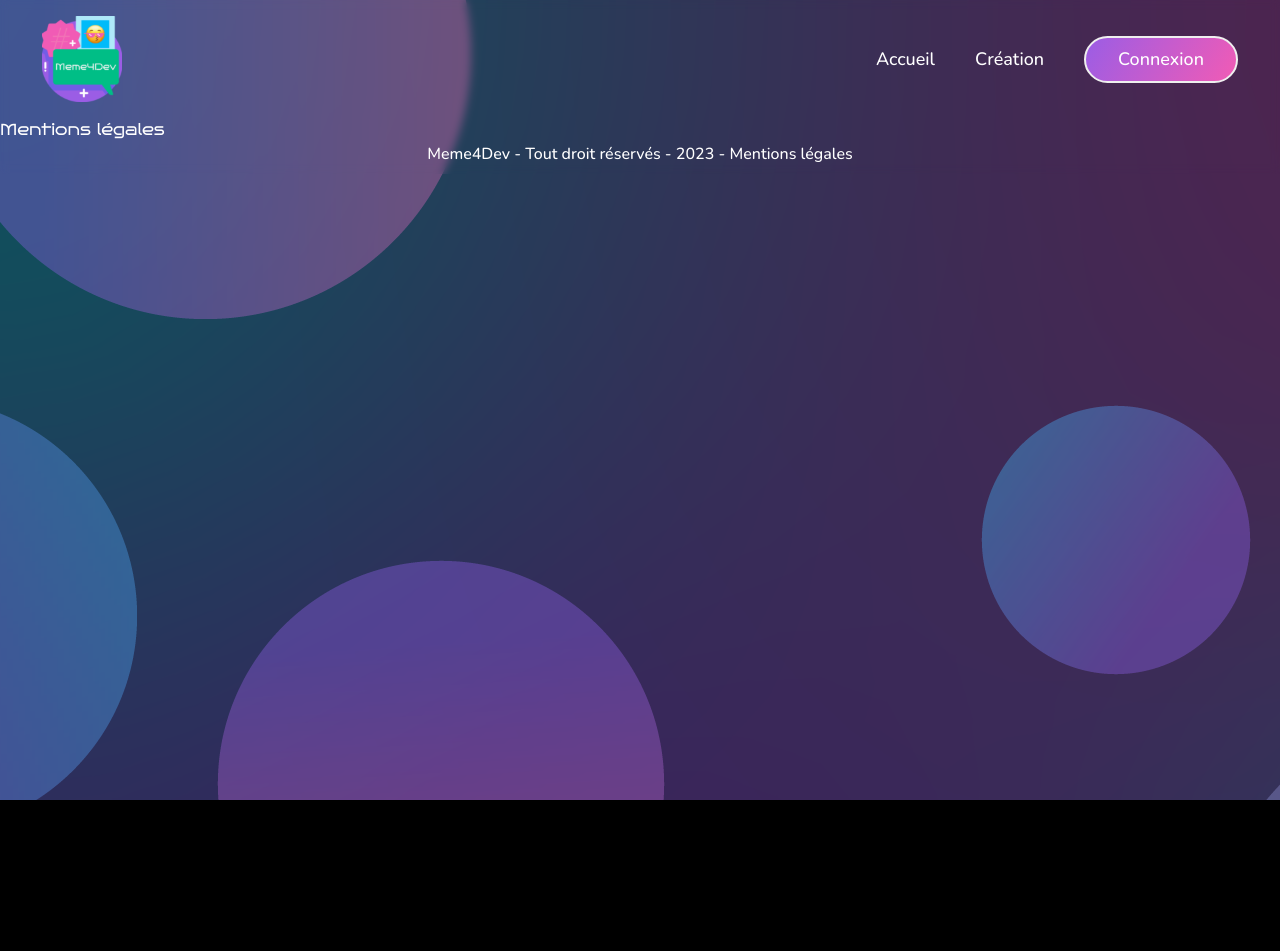
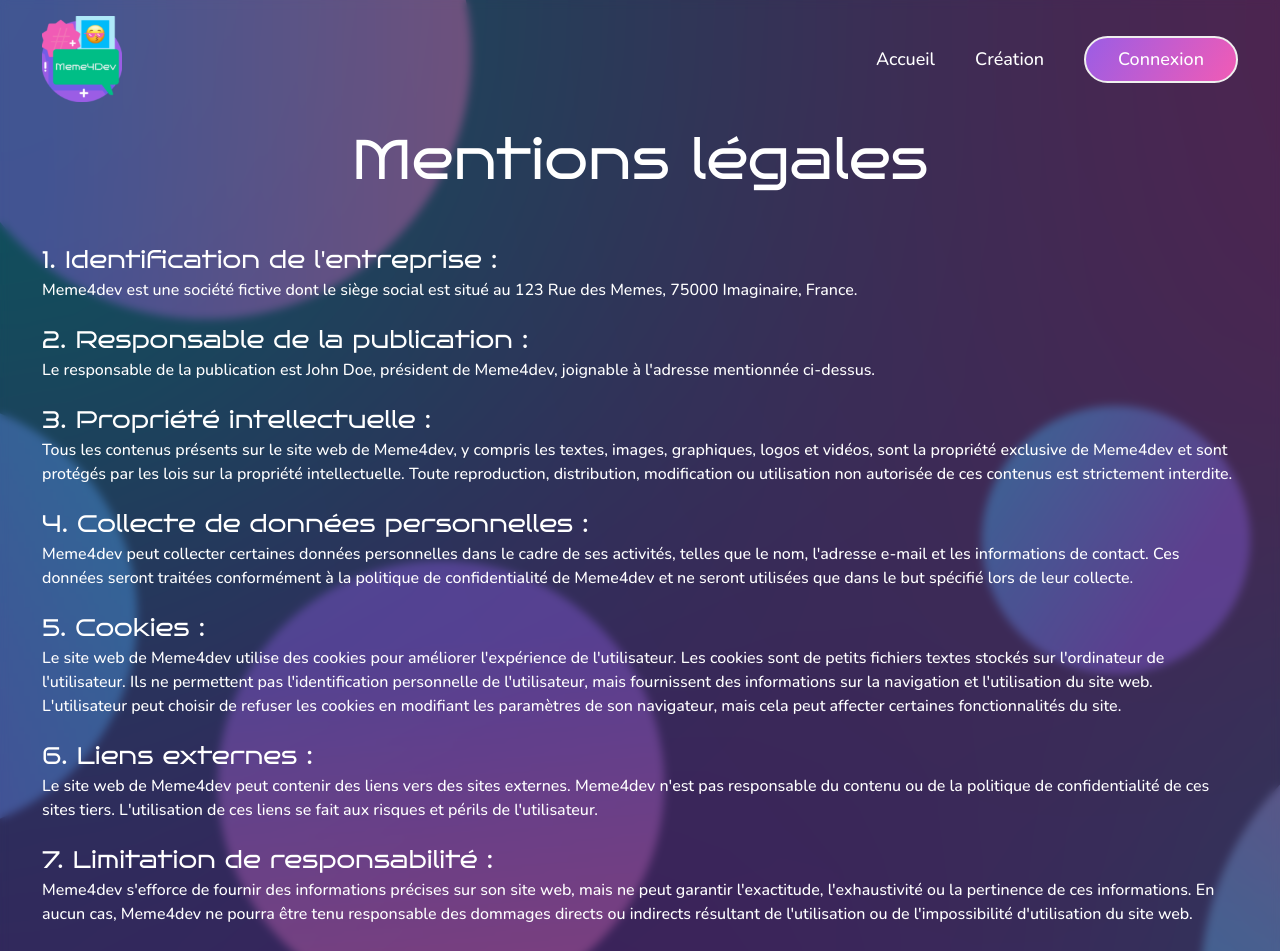
Before and after one commit to Laura-Klery/meme4dev, a Vue app in the folder frontend/: page /mentions-legales in a window 1280 px wide. Shown: the top 951 px of the page. Before the commit the page ends 800 px from the top, so only its background shows below. Built offline with nearby package versions, Linux system fonts and the light colour scheme.

Commit message:
Update MentionsView

```diff
--- a/frontend/src/views/MentionsView.vue
+++ b/frontend/src/views/MentionsView.vue
@@ -1,5 +1,30 @@
 <template>
-  <div class="mentions-legales">
-    <h1>Mentions légales</h1>
+  <div class="mentions-legales max-w-screen-xl container mx-auto px-8">
+    <h1 class="text-4xl sm:text-8xl text-center pb-10">Mentions légales</h1>
+
+  <h2 class="text-lg sm:text-3xl">1. Identification de l'entreprise :</h2>
+  <p class="pb-5">Meme4dev est une société fictive dont le siège social est situé au 123 Rue des Memes, 75000 Imaginaire, France.</p>
+
+  <h2 class="text-lg sm:text-3xl">2. Responsable de la publication :</h2>
+  <p class="pb-5">Le responsable de la publication est John Doe, président de Meme4dev, joignable à l'adresse mentionnée ci-dessus.</p>
+
+  <h2 class="text-lg sm:text-3xl">3. Propriété intellectuelle :</h2>
+  <p class="pb-5">Tous les contenus présents sur le site web de Meme4dev, y compris les textes, images, graphiques, logos et vidéos, sont la propriété exclusive de Meme4dev et sont protégés par les lois sur la propriété intellectuelle. Toute reproduction, distribution, modification ou utilisation non autorisée de ces contenus est strictement interdite.</p>
+
+  <h2 class="text-lg sm:text-3xl">4. Collecte de données personnelles :</h2>
+  <p class="pb-5">Meme4dev peut collecter certaines données personnelles dans le cadre de ses activités, telles que le nom, l'adresse e-mail et les informations de contact. Ces données seront traitées conformément à la politique de confidentialité de Meme4dev et ne seront utilisées que dans le but spécifié lors de leur collecte.</p>
+
+  <h2 class="text-lg sm:text-3xl">5. Cookies :</h2>
+  <p class="pb-5">Le site web de Meme4dev utilise des cookies pour améliorer l'expérience de l'utilisateur. Les cookies sont de petits fichiers textes stockés sur l'ordinateur de l'utilisateur. Ils ne permettent pas l'identification personnelle de l'utilisateur, mais fournissent des informations sur la navigation et l'utilisation du site web. L'utilisateur peut choisir de refuser les cookies en modifiant les paramètres de son navigateur, mais cela peut affecter certaines fonctionnalités du site.</p>
+
+  <h2 class="text-lg sm:text-3xl">6. Liens externes :</h2>
+  <p class="pb-5">Le site web de Meme4dev peut contenir des liens vers des sites externes. Meme4dev n'est pas responsable du contenu ou de la politique de confidentialité de ces sites tiers. L'utilisation de ces liens se fait aux risques et périls de l'utilisateur.</p>
+
+  <h2 class="text-lg sm:text-3xl">7. Limitation de responsabilité :</h2>
+  <p class="pb-5">Meme4dev s'efforce de fournir des informations précises sur son site web, mais ne peut garantir l'exactitude, l'exhaustivité ou la pertinence de ces informations. En aucun cas, Meme4dev ne pourra être tenu responsable des dommages directs ou indirects résultant de l'utilisation ou de l'impossibilité d'utilisation du site web.</p>
+
+  <h2 class="text-lg sm:text-3xl">8. Juridiction compétente :</h2>
+  <p class="pb-5">Les présentes mentions légales sont régies et interprétées conformément aux lois en vigueur en France. En cas de litige, les tribunaux français seront seuls compétents.</p>
+
   </div>
 </template>
```
